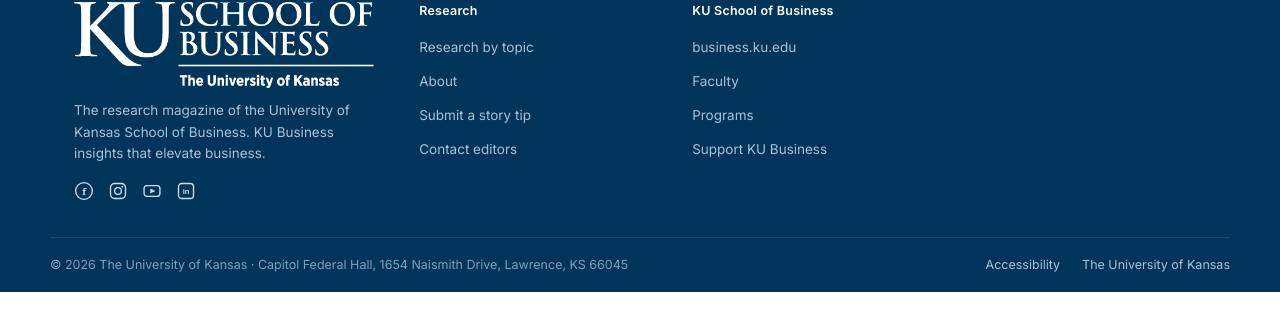
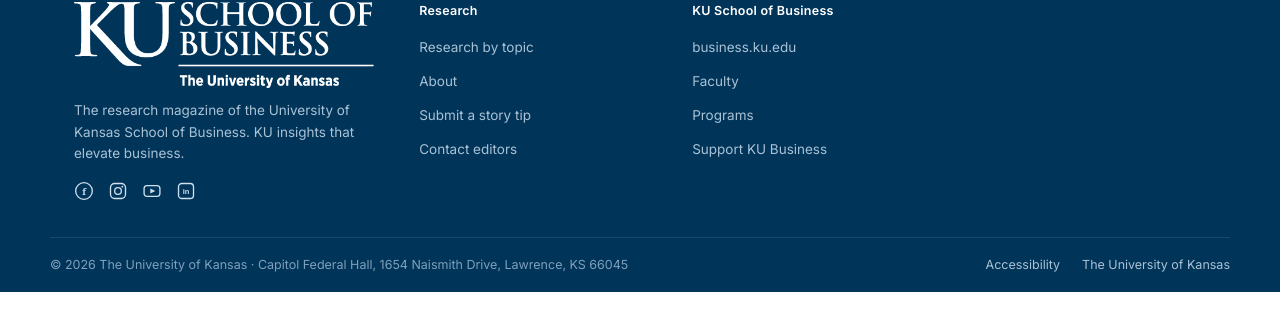
Before and after one commit to KUBschool/ideate, a Jekyll site: the page built from index.html, in a window 1280 px wide and 900 px high, scrolled down 2145 px. Shown: the part 525-842 px from the top of the window. Built offline with Jekyll 4.4.1, drawn with Linux system fonts in a browser that asks for light colours.

Commit message:
Update Site Settings “footer”

```diff
--- a/_data/footer.yml
+++ b/_data/footer.yml
@@ -1,6 +1,6 @@
 logo: /assets/uploads/sobus_unithorz_white.png
 about_text: The research magazine of the University of Kansas School of
-  Business. KU Business insights that elevate business.
+  Business. KU insights that elevate business.
 social_links:
   - label: Facebook
     url: https://www.facebook.com/KUbschool/
```
